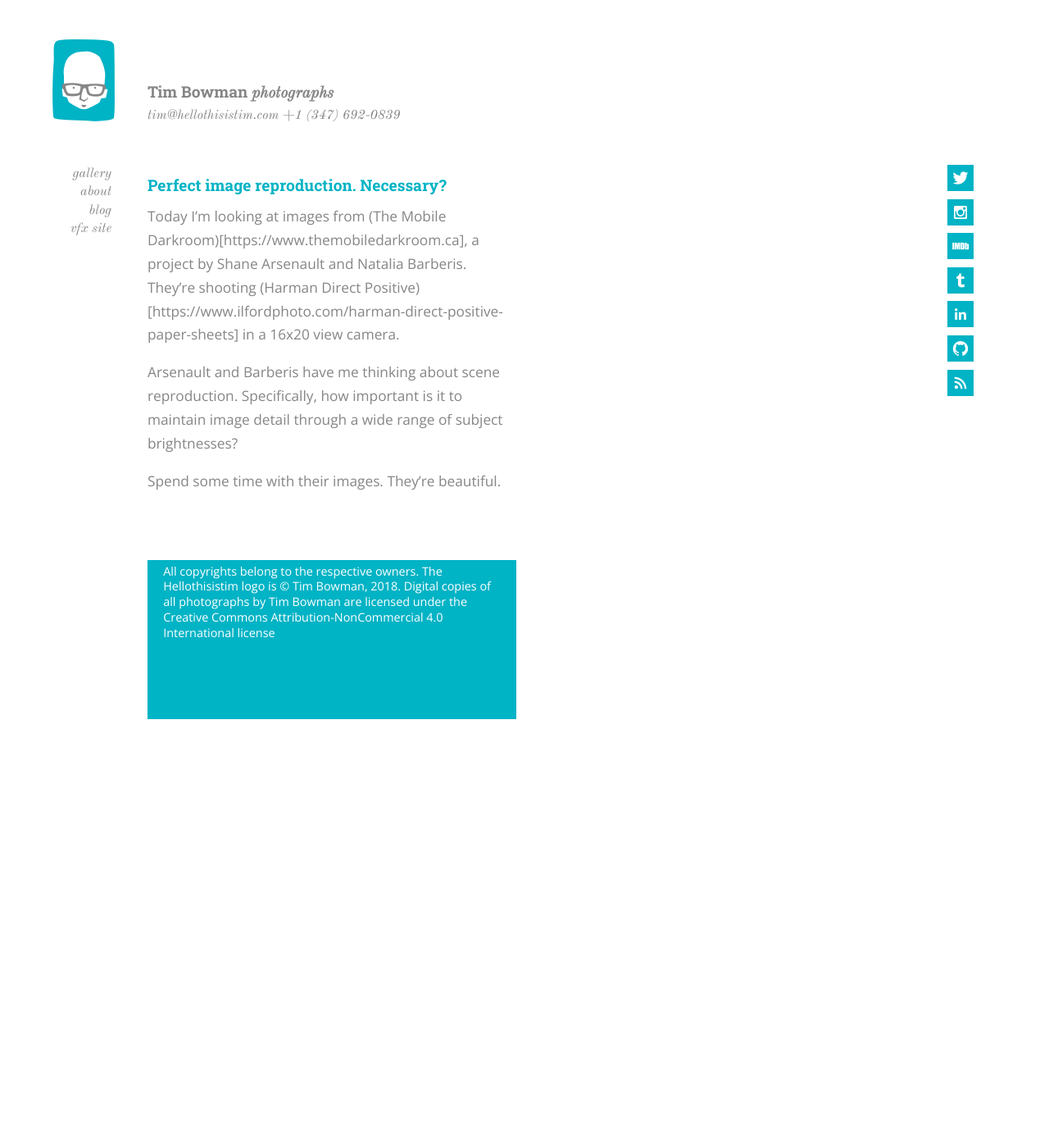
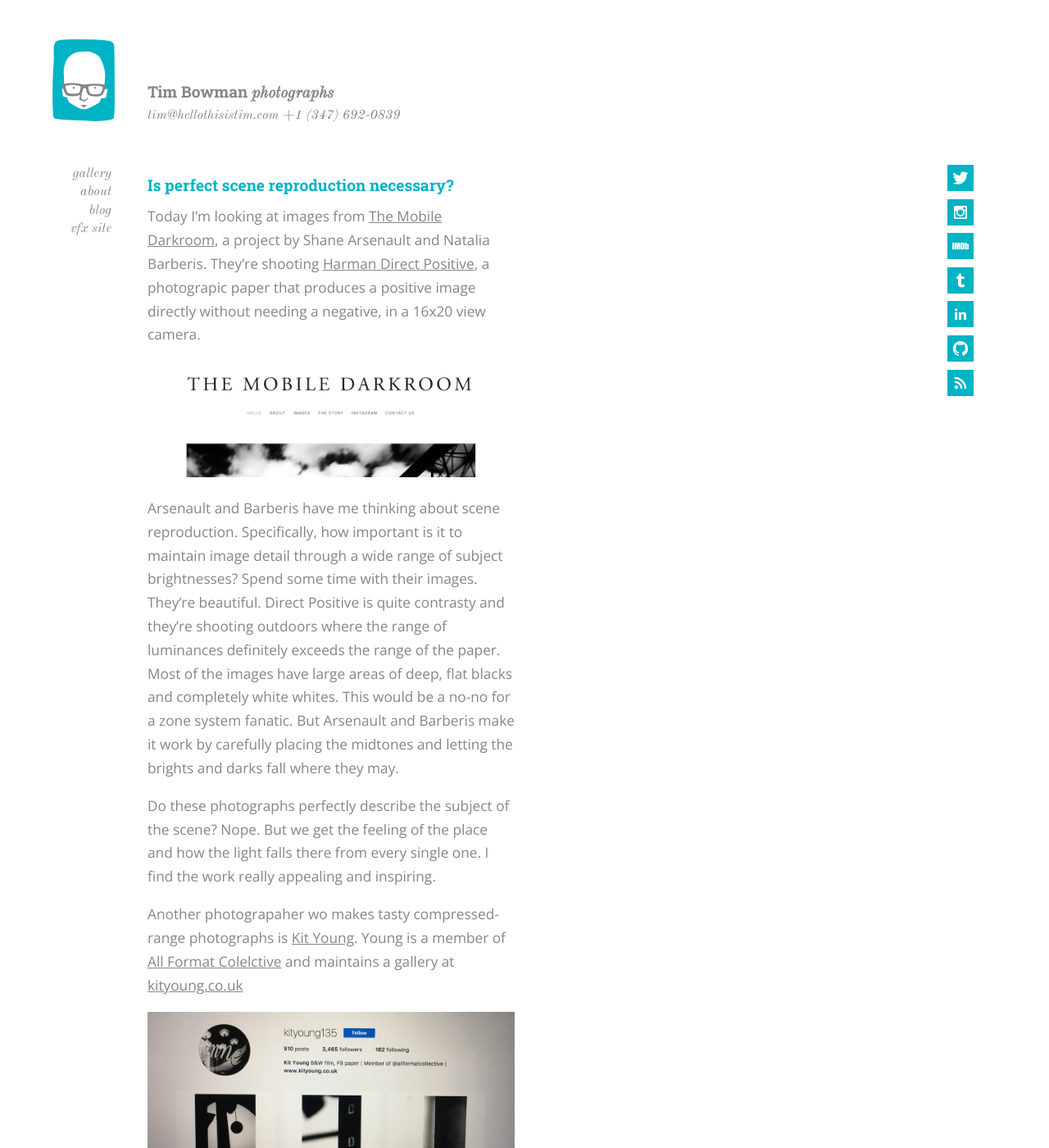
Before and after one commit to hellothisistim/hellothisistim.github.io, a Jekyll site: the page built from _posts/2018-02-08-perfect-scene-reproduction.md, in a window 1280 px wide and 1400 px high. Shown: the whole window at 82% size. Built offline with Jekyll 4.4.1, drawn with Linux system fonts in a browser that asks for light colours.

Commit message:
Write. Add pictures.

```diff
--- a/_posts/2018-02-08-perfect-scene-reproduction.md
+++ b/_posts/2018-02-08-perfect-scene-reproduction.md
@@ -1,13 +1,19 @@
 ---
 layout: blog
-title:  "Perfect image reproduction. Necessary?"
+title:  "Is perfect scene reproduction necessary?"
 tags:
  - film
 category: blog
 ---
 
-Today I'm looking at images from (The Mobile Darkroom)[https://www.themobiledarkroom.ca], a project by Shane Arsenault and Natalia Barberis. They're shooting (Harman Direct Positive)[https://www.ilfordphoto.com/harman-direct-positive-paper-sheets] in a 16x20 view camera.
+Today I'm looking at images from [The Mobile Darkroom](https://www.themobiledarkroom.ca), a project by Shane Arsenault and Natalia Barberis. They're shooting [Harman Direct Positive](https://www.ilfordphoto.com/harman-direct-positive-paper-sheets), a photograpic paper that produces a positive image directly without needing a negative, in a 16x20 view camera.
 
-Arsenault and Barberis have me thinking about scene reproduction. Specifically, how important is it to maintain image detail through a wide range of subject brightnesses?
+![The Mobile Darkroom web site]( {{ "/assets/posts/2018-02-08-perfect-scene-reproduction/theMobileDarkroom.png" | relative_url }})
 
-Spend some time with their images. They're beautiful.
+Arsenault and Barberis have me thinking about scene reproduction. Specifically, how important is it to maintain image detail through a wide range of subject brightnesses? Spend some time with their images. They're beautiful. Direct Positive is quite contrasty and they're shooting outdoors where the range of luminances definitely exceeds the range of the paper. Most of the images have large areas of deep, flat blacks and completely white whites. This would be a no-no for a zone system fanatic. But Arsenault and Barberis make it work by carefully placing the midtones and letting the brights and darks fall where they may.
+
+Do these photographs perfectly describe the subject of the scene? Nope. But we get the feeling of the place and how the light falls there from every single one. I find the work really appealing and inspiring.
+
+Another photograpaher wo makes tasty compressed-range photographs is [Kit Young](https://www.instagram.com/kityoung135/). Young is a member of [All Format Colelctive](http://www.allformatcollective.com/) and maintains a gallery at [kityoung.co.uk](http://www.kityoung.co.uk)
+
+![Kit Young on Instagram]( {{ "/assets/posts/2018-02-08-perfect-scene-reproduction/kitYoung.jpg" | relative_url }})
```
Also changed, not shown: assets/posts/2018-02-08-perfect-scene-reproduction/kitYoung.jpg (added), assets/posts/2018-02-08-perfect-scene-reproduction/theMobileDarkroom.png (added).
